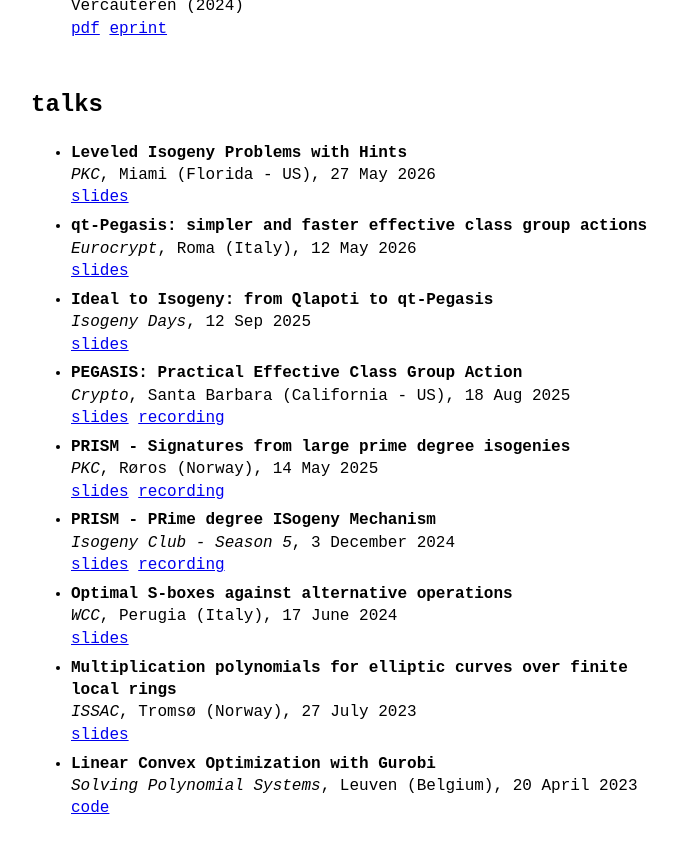
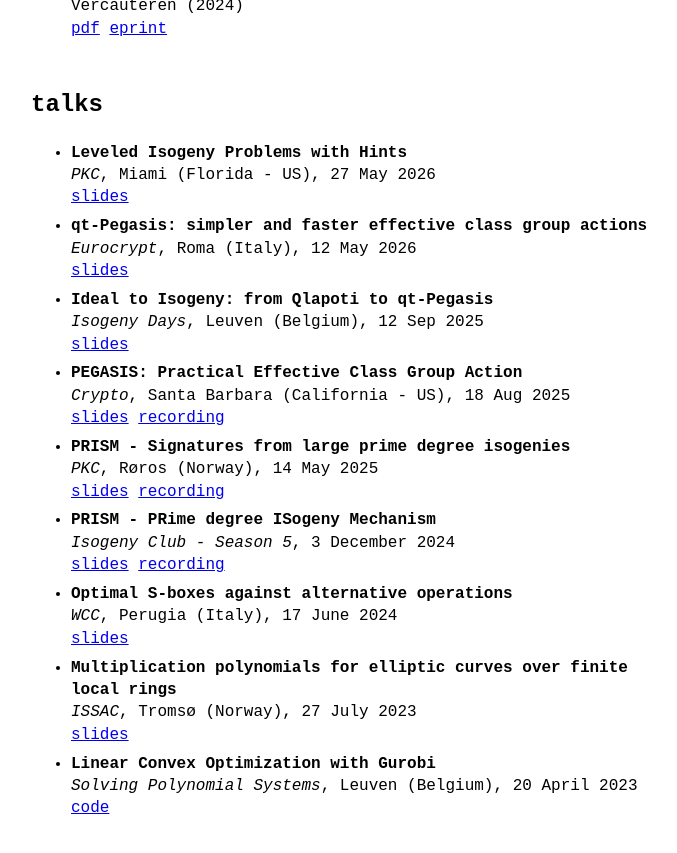
Before and after one commit to r98inver/r98inver.github.io, a Jekyll site: the page built from _pages/research.md, in a window 1280 px wide and 900 px high, scrolled down 1993 px. Shown: the top 853 px of the window, without its empty margins (289-966 px from the left). Built offline with Jekyll 4.4.1, drawn with Linux system fonts in a browser that asks for light colours.

Commit message:
location

```diff
--- a/_data/talks.yml
+++ b/_data/talks.yml
@@ -16,6 +16,8 @@ entries:
   - title: Ideal to Isogeny&colon; from Qlapoti to qt-Pegasis
     venue: Isogeny Days
     date: 12 Sep 2025
+    city: Leuven
+    country: Belgium
     slides: 2509_isodays.pdf
 
   - title: PEGASIS&colon; Practical Effective Class Group Action
```
